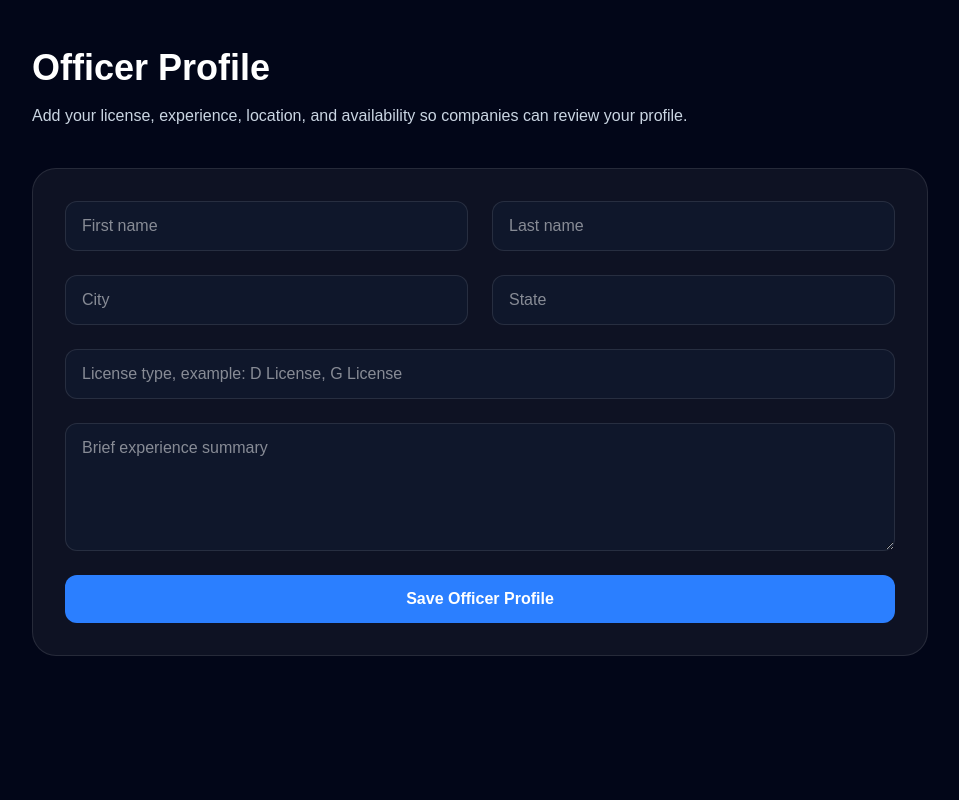
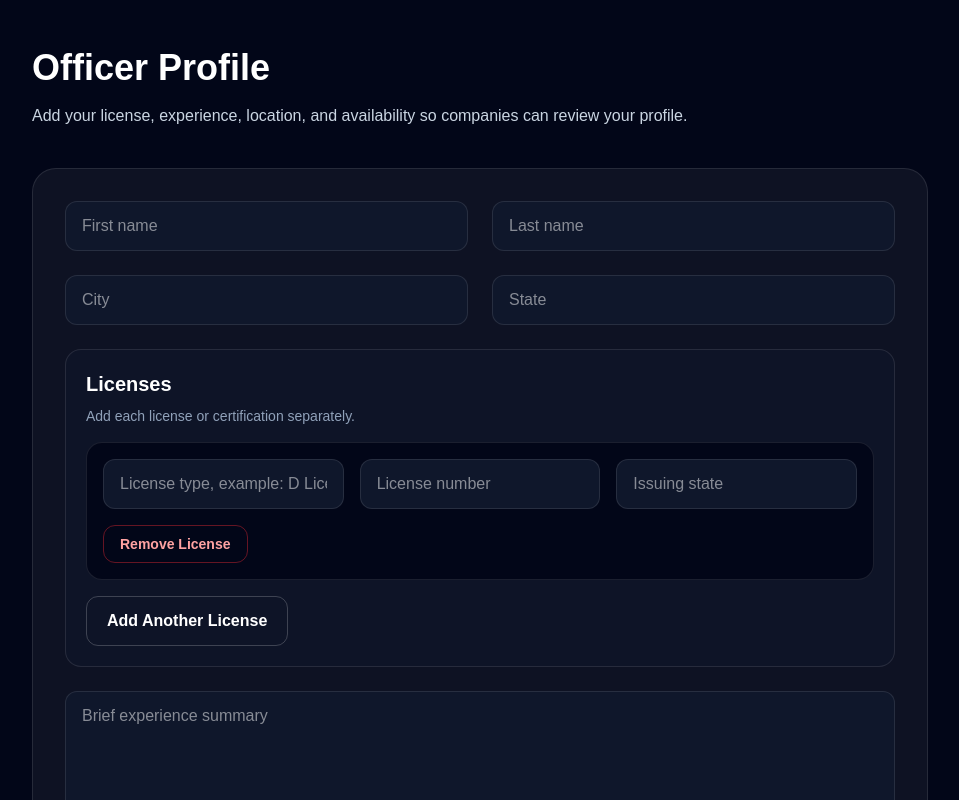
Before and after one commit to raumontalvo/flexofficers.com, a Next.js app: page /officer/profile in a window 1280 px wide. Shown: the top 800 px of the page, without its empty margins (160-1119 px from the left). Built offline with nearby package versions, Linux system fonts and the light colour scheme; no server answers.

Commit message:
Support multiple officer licenses

```diff
--- a/app/api/officer/profile/route.ts
+++ b/app/api/officer/profile/route.ts
@@ -54,34 +54,30 @@ export async function POST(req: Request) {
     },
   });
 
-  if (data.licenseType) {
-    const existingLicense = await prisma.license.findFirst({
-      where: {
+  await prisma.license.deleteMany({
+    where: {
+      officerId: officer.id,
+    },
+  });
+
+  const licenses = Array.isArray(data.licenses) ? data.licenses : [];
+
+  const validLicenses = licenses.filter(
+    (license) =>
+      license.licenseType?.trim() ||
+      license.licenseNumber?.trim() ||
+      license.issuingState?.trim()
+  );
+
+  if (validLicenses.length > 0) {
+    await prisma.license.createMany({
+      data: validLicenses.map((license) => ({
         officerId: officer.id,
-      },
+        licenseType: license.licenseType || "Not provided",
+        licenseNumber: license.licenseNumber || "Not provided",
+        issuingState: license.issuingState || "Not provided",
+      })),
     });
-
-    if (existingLicense) {
-      await prisma.license.update({
-        where: {
-          id: existingLicense.id,
-        },
-        data: {
-          licenseType: data.licenseType,
-          licenseNumber: "Not provided",
-          issuingState: data.state || "Not provided",
-        },
-      });
-    } else {
-      await prisma.license.create({
-        data: {
-          officerId: officer.id,
-          licenseType: data.licenseType,
-          licenseNumber: "Not provided",
-          issuingState: data.state || "Not provided",
-        },
-      });
-    }
   }
 
   return NextResponse.json(officer);
--- a/app/officer/profile/OfficerProfileForm.tsx
+++ b/app/officer/profile/OfficerProfileForm.tsx
@@ -1,6 +1,12 @@
 "use client";
 
 import { useState } from "react";
+
+type LicenseForm = {
+  licenseType: string;
+  licenseNumber: string;
+  issuingState: string;
+};
 
 type OfficerProfileFormProps = {
   initialForm: {
@@ -8,8 +14,8 @@ type OfficerProfileFormProps = {
     lastName: string;
     city: string;
     state: string;
-    licenseType: string;
     bio: string;
+    licenses: LicenseForm[];
   };
 };
 
@@ -17,6 +23,55 @@ export default function OfficerProfileForm({
   initialForm,
 }: OfficerProfileFormProps) {
   const [form, setForm] = useState(initialForm);
+
+  function updateLicense(
+    index: number,
+    field: keyof LicenseForm,
+    value: string
+  ) {
+    const updatedLicenses = [...form.licenses];
+    updatedLicenses[index] = {
+      ...updatedLicenses[index],
+      [field]: value,
+    };
+
+    setForm({
+      ...form,
+      licenses: updatedLicenses,
+    });
+  }
+
+  function addLicense() {
+    setForm({
+      ...form,
+      licenses: [
+        ...form.licenses,
+        {
+          licenseType: "",
+          licenseNumber: "",
+          issuingState: "",
+        },
+      ],
+    });
+  }
+
+  function removeLicense(index: number) {
+    const updatedLicenses = form.licenses.filter((_, i) => i !== index);
+
+    setForm({
+      ...form,
+      licenses:
+        updatedLicenses.length > 0
+          ? updatedLicenses
+          : [
+              {
+                licenseType: "",
+                licenseNumber: "",
+                issuingState: "",
+              },
+            ],
+    });
+  }
 
   async function handleSubmit(e: React.FormEvent) {
     e.preventDefault();
@@ -70,12 +125,66 @@ export default function OfficerProfileForm({
         />
       </div>
 
-      <input
-        value={form.licenseType}
-        onChange={(e) => setForm({ ...form, licenseType: e.target.value })}
-        className="rounded-xl border border-white/10 bg-slate-900 px-4 py-3 text-white"
-        placeholder="License type, example: D License, G License"
-      />
+      <div className="grid gap-4 rounded-2xl border border-white/10 bg-slate-900/60 p-5">
+        <div>
+          <h2 className="text-xl font-semibold">Licenses</h2>
+          <p className="mt-2 text-sm text-slate-400">
+            Add each license or certification separately.
+          </p>
+        </div>
+
+        {form.licenses.map((license, index) => (
+          <div
+            key={index}
+            className="grid gap-4 rounded-2xl border border-white/10 bg-slate-950 p-4"
+          >
+            <div className="grid gap-4 md:grid-cols-3">
+              <input
+                value={license.licenseType}
+                onChange={(e) =>
+                  updateLicense(index, "licenseType", e.target.value)
+                }
+                className="rounded-xl border border-white/10 bg-slate-900 px-4 py-3 text-white"
+                placeholder="License type, example: D License"
+              />
+
+              <input
+                value={license.licenseNumber}
+                onChange={(e) =>
+                  updateLicense(index, "licenseNumber", e.target.value)
+                }
+                className="rounded-xl border border-white/10 bg-slate-900 px-4 py-3 text-white"
+                placeholder="License number"
+              />
+
+              <input
+                value={license.issuingState}
+                onChange={(e) =>
+                  updateLicense(index, "issuingState", e.target.value)
+                }
+                className="rounded-xl border border-white/10 bg-slate-900 px-4 py-3 text-white"
+                placeholder="Issuing state"
+              />
+            </div>
+
+            <button
+              type="button"
+              onClick={() => removeLicense(index)}
+              className="w-fit rounded-xl border border-red-500/40 px-4 py-2 text-sm font-semibold text-red-300 hover:bg-red-500/10"
+            >
+              Remove License
+            </button>
+          </div>
+        ))}
+
+        <button
+          type="button"
+          onClick={addLicense}
+          className="w-fit rounded-xl border border-white/20 px-5 py-3 font-semibold hover:bg-white/10"
+        >
+          Add Another License
+        </button>
+      </div>
 
       <textarea
         value={form.bio}
--- a/app/officer/profile/page.tsx
+++ b/app/officer/profile/page.tsx
@@ -17,23 +17,36 @@ export default async function OfficerProfilePage() {
         include: {
           licenses: {
             orderBy: {
-              createdAt: "desc",
+              createdAt: "asc",
             },
-            take: 1,
           },
         },
       })
     : null;
 
-  const latestLicense = officer?.licenses[0];
+  const savedLicenses =
+    officer?.licenses.map((license) => ({
+      licenseType: license.licenseType,
+      licenseNumber: license.licenseNumber,
+      issuingState: license.issuingState,
+    })) ?? [];
 
   const initialForm = {
     firstName: officer?.firstName ?? clerkUser?.firstName ?? "",
     lastName: officer?.lastName ?? clerkUser?.lastName ?? "",
     city: officer?.city ?? "",
     state: officer?.state ?? "",
-    licenseType: latestLicense?.licenseType ?? "",
     bio: officer?.bio ?? "",
+    licenses:
+      savedLicenses.length > 0
+        ? savedLicenses
+        : [
+            {
+              licenseType: "",
+              licenseNumber: "",
+              issuingState: "",
+            },
+          ],
   };
 
   return (
```
